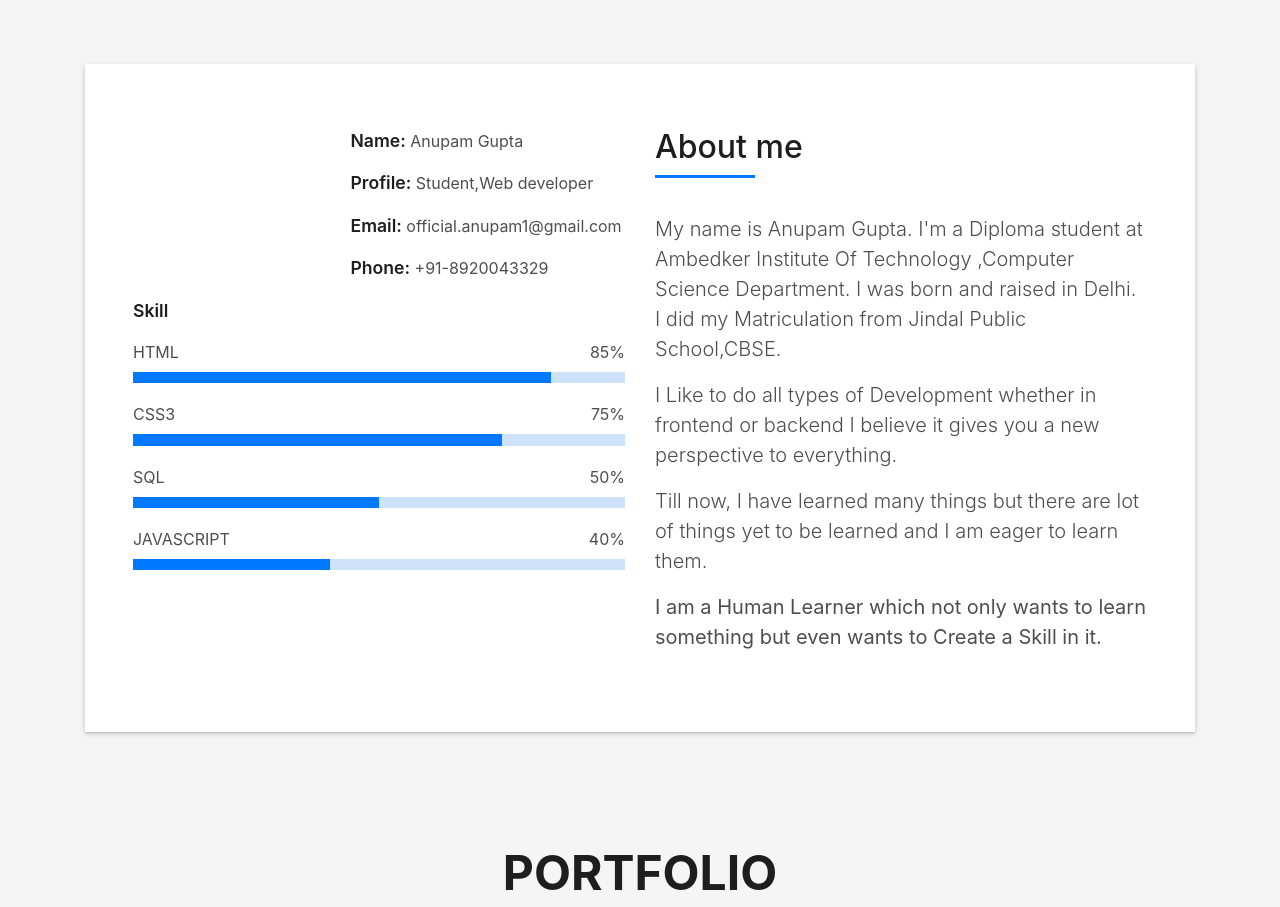
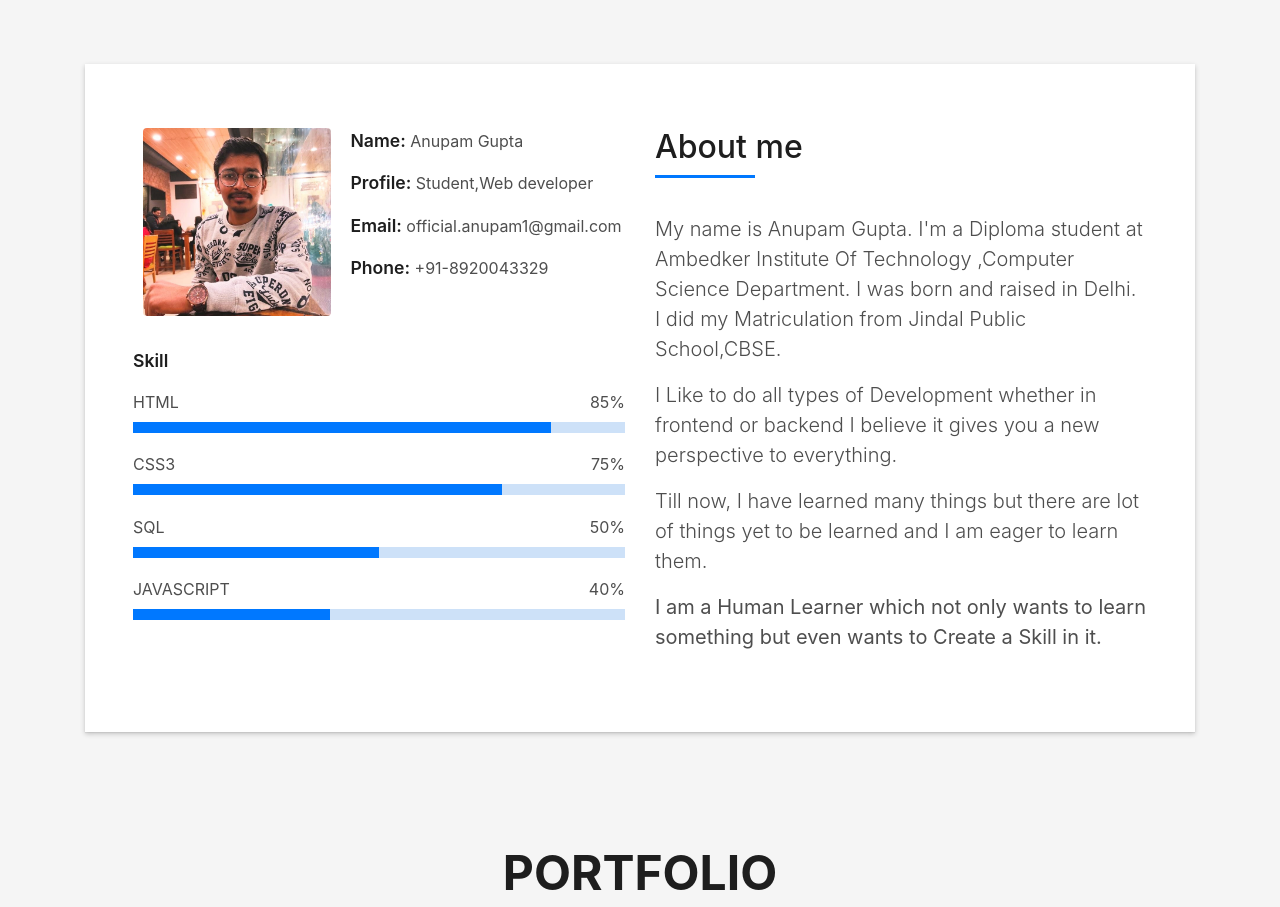
Before and after one commit to Anupamgupta01/Anupamgupta01.github.io, a plain HTML site: page index.html in a window 1280 px wide. Shown: the part 800-1707 px from the top of the page. Drawn offline with Linux system fonts and the light colour scheme; files whose address does not match are found by name.

Commit message:
Update index.html

```diff
--- a/index.html
+++ b/index.html
@@ -102,7 +102,7 @@
                   <div class="row">
                     <div class="col-sm-6 col-md-5">
                       <div class="about-img">
-                        <img src="assets/img/pp.jpg" class="img-fluid rounded b-shadow-a" alt="">
+                        <img src="assets/img/IMG_20210116_171724_973.jpg" class="img-fluid rounded b-shadow-a" alt="">
                       </div>
                     </div>
                     <div class="col-sm-6 col-md-7">
```
